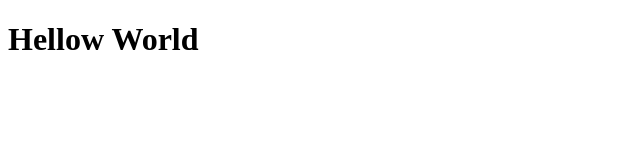
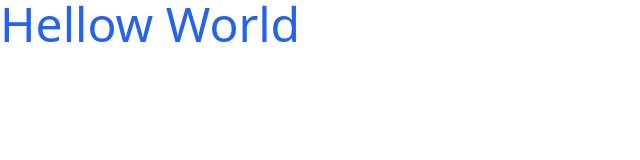
Before and after one commit to efaaz/smart-bus-ticketing-website, a plain HTML site: page index.html in a window 1280 px wide. Shown: the whole page, without its empty margins (0-640 px from the left). Drawn offline with nearby package versions, Linux system fonts and the light colour scheme.

Commit message:
font and css framework added.

```diff
--- a/index.html
+++ b/index.html
@@ -3,9 +3,14 @@
 <head>
     <meta charset="UTF-8">
     <meta name="viewport" content="width=device-width, initial-scale=1.0">
+    <link href="https://cdn.jsdelivr.net/npm/daisyui@4.7.2/dist/full.min.css" rel="stylesheet" type="text/css" />
+    <script src="https://cdn.tailwindcss.com"></script>
+    <link rel="stylesheet" href="styles/style.css">
     <title>Document</title>
 </head>
 <body>
-    <h1>Hellow World</h1>
+    <h1 class="text-5xl text-blue-600 ">Hellow World</h1>
+
+    <script src="scripts/main.js"></script>
 </body>
 </html>
--- /dev/null
+++ b/scripts/main.js
@@ -0,0 +1 @@
+console.log('hellow world');
--- /dev/null
+++ b/styles/style.css
@@ -0,0 +1,9 @@
+
+@import url('https://fonts.googleapis.com/css2?family=Inter:wght@100..900&family=Raleway:wght@100..900&display=swap');
+
+.font-raleway {
+    font-family: "Raleway", sans-serif;
+  }
+.font-inter {
+    font-family: "Inter", sans-serif;
+  }
--- /dev/null
+++ b/tailwind.config.js
@@ -0,0 +1,8 @@
+/** @type {import('tailwindcss').Config} */
+module.exports = {
+    content: ["./src/**/*.{html,js}"],
+    theme: {
+      extend: {},
+    },
+    plugins: [],
+  }
```
